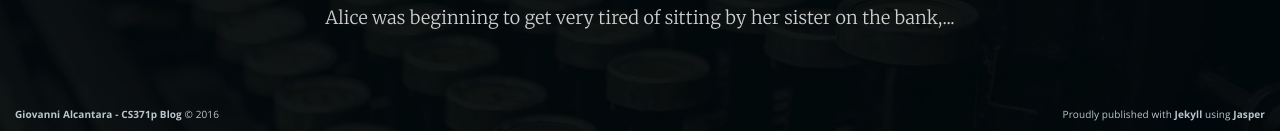
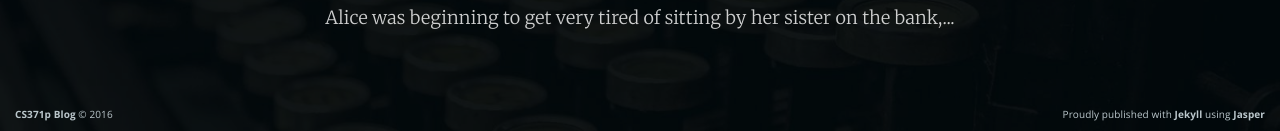
Before and after one commit to gvsi/cs371p, a Jekyll site: the page built from _posts/1863-11-19-gettysburg-address.md, in a window 1280 px wide. Shown: the part 1704-1835 px from the top of the page. Built offline with Jekyll 4.4.1, drawn with Linux system fonts in a browser that asks for light colours; nearby versions of some CDN libraries.

Commit message:
Add analytics, fix title and author

```diff
--- a/_config.yml
+++ b/_config.yml
@@ -7,7 +7,7 @@
 language: 'en-uk'
 
 # Website info
-name: 'Giovanni Alcantara - CS371p Blog'
+name: 'CS371p Blog'
 description: "A blog with my progress with CS371p at UT Austin"
 
 # Author's info
@@ -20,7 +20,7 @@
 image: 'assets/images/profile.jpg'
 
 short_url: 'gvsi.github.io/cs371p/'
-#google_analytics: UA-69281367-1
+google_analytics: UA-83257613-1
 disqus: username
 # edit baseurl to simply '/' if using as your personal page (instead of a project page)
 baseurl: /cs371p/
--- a/_includes/navigation.html
+++ b/_includes/navigation.html
@@ -9,7 +9,7 @@
         <li class="nav-fables {% if page.url contains 'fables' %} nav-current{% endif %}" role="presentation"><a href="{{ site.baseurl }}tag/fables">Fables</a></li>
         <li class="nav-speeches {% if page.url contains 'speeches' %} nav-current{% endif %}" role="presentation"><a href="{{ site.baseurl }}tag/speeches">Speeches</a></li>
         <li class="nav-fiction {% if page.url contains 'fiction' %} nav-current{% endif %}" role="presentation"><a href="{{ site.baseurl }}tag/fiction">Fiction</a></li>
-        <li class="nav-author {% if page.current == 'author' %} nav-current{% endif %}" role="presentation"><a href="{{ site.baseurl }}author/casper">Author</a></li>
+        <li class="nav-author {% if page.current == 'author' %} nav-current{% endif %}" role="presentation"><a href="{{ site.baseurl }}author/giovanni">Author</a></li>
     </ul>
     <a class="subscribe-button icon-feed" href="{{ site.baseurl }}feed.xml">Subscribe</a>
 </div>
```
